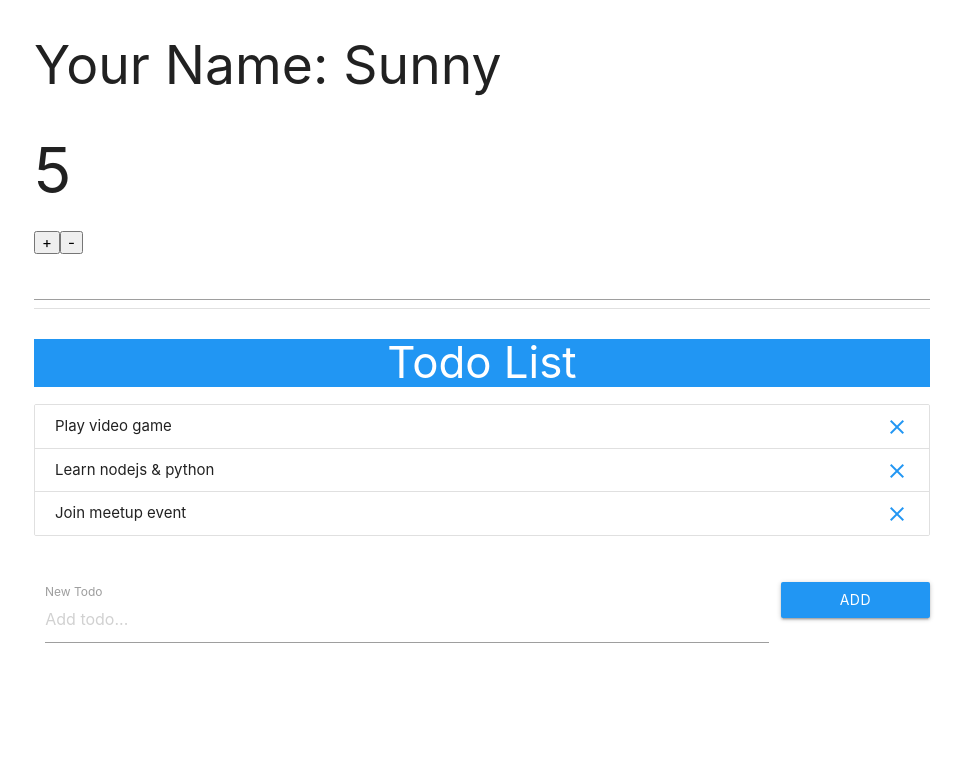
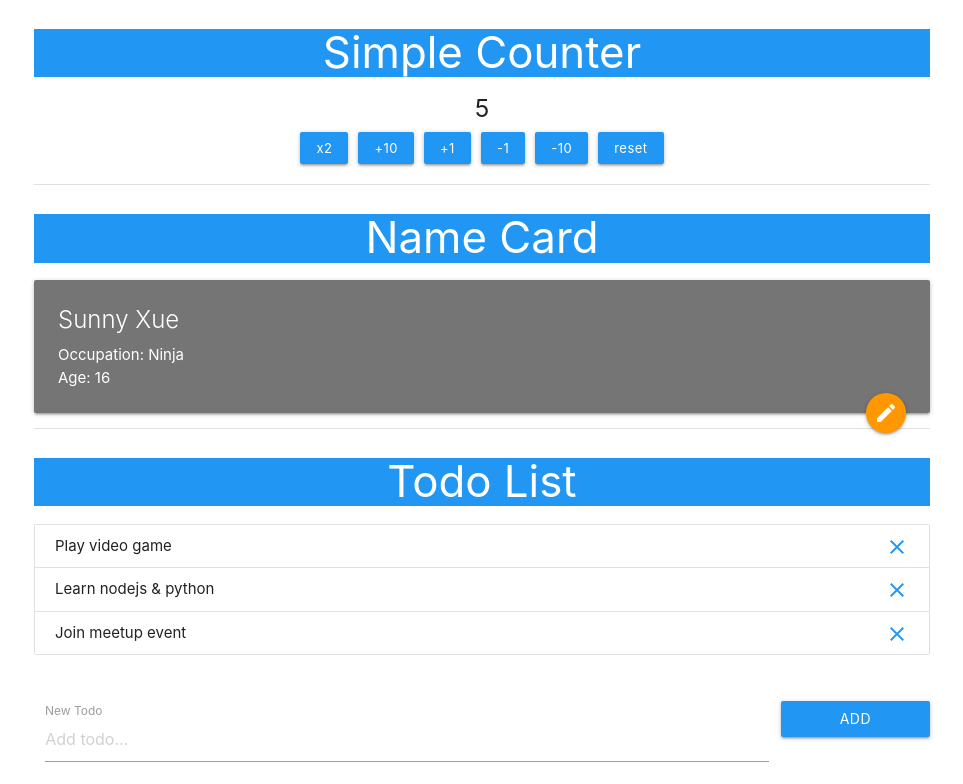
Before and after one commit to topcook/react-redux-hooks-example-with-react-bootstrap, a React (Create React App) app: page / in a window 1280 px wide. Shown: the top 784 px of the page, without its empty margins (158-1121 px from the left). Built offline with nearby package versions, Linux system fonts and the light colour scheme.

Commit message:
Breakdown all components

```diff
--- a/src/App.js
+++ b/src/App.js
@@ -1,38 +1,21 @@
 import React from 'react';
-import { useSelector,useDispatch } from 'react-redux';
+import SimpleCounter from './views/SimpleCounter';
 import TodoList from './views/TodoList';
+import NameCard from './views/NameCard';
 
 function App() {
-
-  //useSelector function for getting the specific reducer we need
-
-  //#1 Used to get the whole reducer object like getting characterReducer
-
-  //Get the whole state from characterReducer
-  const person = useSelector(state => state.characters);
-
-  //Get counter from counterReducer
-  const counter = useSelector(state => state.myCounter.counter);
-
-  //Use for all the dispatch actions
-  const dispatch = useDispatch();
-
 
   return (
     <div className="App">
       <main className="container">
-      <header className="App-header">
-        <h2>Your Name: {person.name}</h2>
-        <h1>{counter}</h1>
-        <button onClick={() => dispatch({ type: 'INCREMENT_COUNT' })}>
-        +
-        </button>
-        <button onClick={() => dispatch({ type: 'DECREMENT_COUNT' })}>
-        -
-        </button>
-        <input onChange={e=>dispatch({type:'CHANGE_NAME',payload:e.target.value})} type="text"/>
-      </header>
+
+        <SimpleCounter />
         <div className="divider"></div>
+
+        <NameCard />
+
+        <div className="divider"></div>
+
         <TodoList />
         </main>
     </div>
--- /dev/null
+++ b/src/components/EditNameCard.js
@@ -0,0 +1,32 @@
+import React from 'react';
+import { useSelector,useDispatch } from 'react-redux';
+
+const EditNameCard = () => {
+    //Get the whole state from characterReducer
+    const person = useSelector(state => state.characters);
+
+    //Use for all the dispatch actions
+    const dispatch = useDispatch();
+
+    return (
+        <div className="row">
+
+        <div className="row">
+        <div className="input-field col s4">
+          <input value={person.name} id="name" type="text" onChange={e=>dispatch({type:'CHANGE_NAME',payload:e.target.value})}  />
+          <label htmlFor="name" className="active">Name</label>
+        </div>
+        <div className="input-field col s4">
+          <input value={person.occupation} id="occupation" type="text" onChange={e=>dispatch({type:'CHANGE_OCCUPATION',payload:e.target.value})}  />
+          <label htmlFor="occupation" className="active">Occupation</label>
+        </div>
+        <div className="input-field col s4">
+          <input value={person.age} id="age" type="number" onChange={e=>dispatch({type:'CHANGE_AGE',payload:e.target.value})}  />
+          <label htmlFor="age" className="active">Age</label>
+        </div>
+        </div>
+        </div>
+     );
+}
+
+export default EditNameCard;
--- a/src/index.css
+++ b/src/index.css
@@ -1,3 +1,17 @@
 .remove-btn{
     cursor: pointer;
 }
+
+.counter-btns{
+    display: flex;
+    justify-content: center;
+}
+
+.counter-btns button{
+   margin: 0 5px;
+   text-transform: lowercase;
+}
+
+.namecard{
+    text-transform: capitalize;
+}
--- a/src/reducers/characterReducer.js
+++ b/src/reducers/characterReducer.js
@@ -2,8 +2,8 @@
 
 //Initialize State
 const initState = {
-    name: "Sunny",
-    job: "ninja",
+    name: "Sunny Xue",
+    occupation: "Ninja",
     age: 16
 }
 
@@ -17,10 +17,10 @@ const counterReducer = (state = initState, action) => {
                 name: action.payload
             }
 
-        case 'CHANGE_JOB':
+        case 'CHANGE_OCCUPATION':
             return {
                 ...state,
-                job: action.payload
+                occupation: action.payload
             }
         case 'CHANGE_AGE':
             return {
--- a/src/reducers/counterReducer.js
+++ b/src/reducers/counterReducer.js
@@ -8,6 +8,19 @@ const initState = {
          return {...state,
                  counter:state.counter+1
          }
+       case 'INCREMENT_COUNT_TEN':
+            return {...state,
+                    counter:state.counter+10
+            }
+
+        case 'DOUBLE_COUNT':
+            return {...state,
+                    counter:state.counter*2
+            }
+      case 'DECREMENT_COUNT_TEN':
+          return {...state,
+                  counter:state.counter-10
+        }
        case 'DECREMENT_COUNT':
            return {...state,
              counter:state.counter-1
--- /dev/null
+++ b/src/views/NameCard.js
@@ -0,0 +1,50 @@
+import React,{useState} from 'react';
+import { useSelector } from 'react-redux';
+import EditNameCard from '../components/EditNameCard';
+
+const NameCard = () => {
+
+  //useSelector function for getting the specific reducer we need
+
+  //Used to get the whole reducer object like getting characterReducer
+
+  //Get the whole state from characterReducer
+  const person = useSelector(state => state.characters);
+
+
+  //Create local state for trigger edit form
+  const [isEdit,setEdit] = useState(false);
+
+  const toggleEditBtn = ()=>{
+      setEdit(!isEdit);
+  }
+
+
+    return (
+        <section id="section-namecard">
+        <h3 className="center-align white-text blue">Name Card</h3>
+        <div className="card grey darken-1 namecard">
+        <div className="card-content white-text">
+        <p className="card-title">{person.name}</p>
+        <p>Occupation: {person.occupation}</p>
+        <p>Age: {person.age}</p>
+        <button onClick={toggleEditBtn} className="btn-floating halfway-fab waves-effect waves-light orange">
+        {
+            isEdit?
+            (<i className="material-icons">clear</i>)
+            :
+            (<i className="material-icons">create</i>)
+
+        }</button>
+        </div>
+        </div>
+        {
+            isEdit &&
+            <EditNameCard />
+        }
+
+        </section>
+     );
+}
+
+export default NameCard;
--- /dev/null
+++ b/src/views/SimpleCounter.js
@@ -0,0 +1,40 @@
+import React from 'react';
+import { useSelector,useDispatch } from 'react-redux';
+
+const SimpleCounter = () => {
+  //Get counter from counterReducer
+  const counter = useSelector(state => state.myCounter.counter);
+
+  //Use for all the dispatch actions
+  const dispatch = useDispatch();
+
+    return (
+        <section id="section-counter">
+        <h3 className="center-align white-text blue">Simple Counter</h3>
+        <h5 className="center-align">{counter}</h5>
+        <div className="row counter-btns">
+        <button className="btn-small blue" onClick={() => dispatch({ type: 'DOUBLE_COUNT' })}>
+        x2
+        </button>
+        <button className="btn-small blue" onClick={() => dispatch({ type: 'INCREMENT_COUNT_TEN' })}>
+        +10
+        </button>
+        <button className="btn-small blue" onClick={() => dispatch({ type: 'INCREMENT_COUNT' })}>
+        +1
+        </button>
+        <button className="btn-small blue" onClick={() => dispatch({ type: 'DECREMENT_COUNT' })}>
+        -1
+        </button>
+        <button className="btn-small blue" onClick={() => dispatch({ type: 'DECREMENT_COUNT_TEN' })}>
+        -10
+        </button>
+        <button className="btn-small blue" onClick={() => dispatch({ type: 'RESET_COUNT' })}>
+        Reset
+        </button>
+        </div>
+
+        </section>
+     );
+}
+
+export default SimpleCounter;
```
